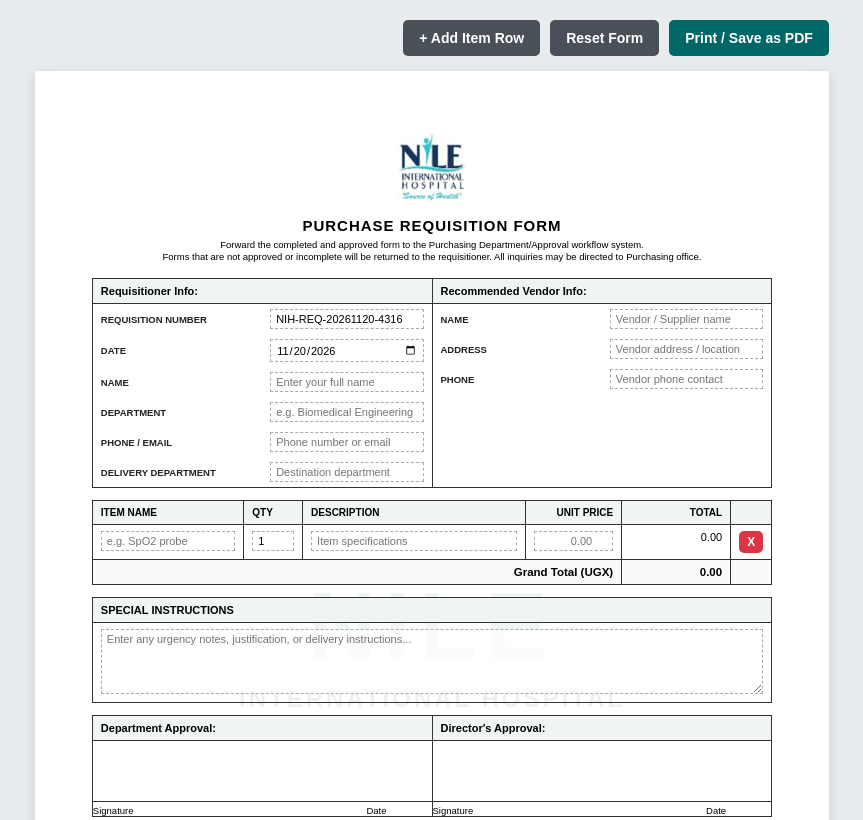
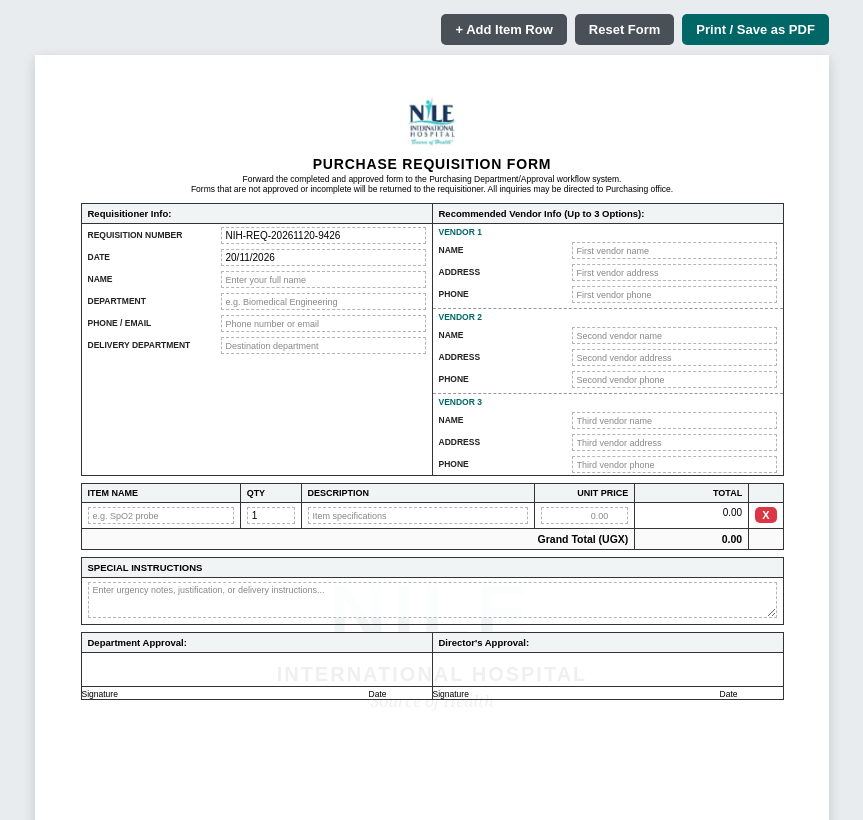
Before and after one commit to Mukisa-David/nih-requisition-form, a plain HTML site: page index.html in a window 1280 px wide. Shown: the top 820 px of the page, without its empty margins (208-1071 px from the left). Drawn offline with Linux system fonts and the light colour scheme.

Commit message:
vendors added

```diff
--- a/index.html
+++ b/index.html
@@ -3,7 +3,7 @@
 <head>
   <meta charset="UTF-8" />
   <meta name="viewport" content="width=device-width, initial-scale=1.0" />
-
+  <title>Nile International Hospital - Purchase Requisition Form</title>
   <style>
     :root {
       --primary-teal: #006666;
@@ -16,30 +16,35 @@
       font-family: Arial, Helvetica, sans-serif;
     }
 
+    @page {
+      size: A4 portrait;
+      margin: 8mm;
+    }
+
     body {
       background-color: #e9ecef;
       margin: 0;
-      padding: 20px;
+      padding: 14px;
       color: #000;
     }
 
     /* Action Bar (Hidden when printing) */
     .controls {
       max-width: 210mm;
-      margin: 0 auto 15px auto;
+      margin: 0 auto 10px auto;
       display: flex;
-      gap: 10px;
+      gap: 8px;
       justify-content: flex-end;
       flex-wrap: wrap;
     }
 
     .btn {
-      padding: 10px 16px;
+      padding: 8px 14px;
       border: none;
       border-radius: 5px;
       cursor: pointer;
       font-weight: bold;
-      font-size: 14px;
+      font-size: 13px;
     }
 
     .btn-primary {
@@ -55,17 +60,17 @@
     .btn-danger {
       background-color: #dc3545;
       color: white;
-      padding: 4px 8px;
-      font-size: 12px;
+      padding: 2px 7px;
+      font-size: 11px;
     }
 
-    /* A4 Page Container */
+    /* Single A4 Page Container */
     .page {
       width: 210mm;
       min-height: 297mm;
       margin: 0 auto;
       background: white;
-      padding: 15mm;
+      padding: 10mm 12mm;
       box-shadow: 0 4px 12px rgba(0, 0, 0, 0.15);
       position: relative;
       display: flex;
@@ -87,17 +92,17 @@
     }
 
     .watermark h1 {
-      font-size: 95px;
+      font-size: 80px;
       margin: 0;
-      letter-spacing: 8px;
+      letter-spacing: 6px;
       color: var(--primary-teal);
     }
 
     .watermark p {
-      font-size: 24px;
-      margin: 5px 0;
+      font-size: 20px;
+      margin: 4px 0;
       font-weight: bold;
-      letter-spacing: 3px;
+      letter-spacing: 2px;
     }
 
     .content-wrapper {
@@ -108,63 +113,40 @@
     /* Header */
     .header {
       text-align: center;
-      margin-bottom: 15px;
+      margin-bottom: 8px;
     }
 
     .logo-placeholder {
-      max-height: 75px;
-      margin-bottom: 5px;
-    }
-
-    .hospital-title {
-      color: var(--primary-teal);
-      font-size: 26px;
-      font-weight: 900;
-      margin: 0;
-      letter-spacing: 1px;
-    }
-
-    .hospital-sub {
-      font-size: 13px;
-      font-weight: bold;
-      letter-spacing: 2px;
-      margin: 2px 0;
-    }
-
-    .hospital-tagline {
-      color: var(--primary-teal);
-      font-family: Georgia, serif;
-      font-style: italic;
-      font-size: 13px;
-      margin: 0 0 12px 0;
+      max-height: 54px;
+      margin-bottom: 3px;
     }
 
     .form-title {
-      font-size: 15px;
+      font-size: 14px;
       font-weight: bold;
-      letter-spacing: 1px;
-      margin: 5px 0;
+      letter-spacing: 0.8px;
+      margin: 2px 0;
       text-transform: uppercase;
     }
 
     .instructions-sub {
-      font-size: 9.5px;
-      line-height: 1.3;
-      max-width: 85%;
-      margin: 0 auto 12px auto;
+      font-size: 8.5px;
+      line-height: 1.25;
+      max-width: 92%;
+      margin: 0 auto 6px auto;
     }
 
     /* Tables */
     table {
       width: 100%;
       border-collapse: collapse;
-      margin-bottom: 12px;
-      font-size: 11px;
+      margin-bottom: 7px;
+      font-size: 10px;
     }
 
     th, td {
       border: 1px solid var(--border-color);
-      padding: 6px 8px;
+      padding: 4px 6px;
       vertical-align: top;
     }
 
@@ -172,9 +154,10 @@
       background-color: var(--header-bg);
       text-align: left;
       font-weight: bold;
+      font-size: 9.5px;
     }
 
-    .info-grid td {
+    .info-grid > tbody > tr > td {
       width: 50%;
       padding: 0;
     }
@@ -186,29 +169,52 @@
 
     .nested-table td {
       border: none;
-      padding: 5px 8px;
+      padding: 2.5px 6px;
       vertical-align: middle;
     }
 
     .label-col {
-      width: 42%;
-      font-size: 9.5px;
+      width: 38%;
+      font-size: 8.5px;
       font-weight: bold;
       text-transform: uppercase;
       color: #222;
     }
 
+    .vendor-block {
+      border-bottom: 1px dashed #999;
+      padding: 3px 0;
+    }
+
+    .vendor-block:last-child {
+      border-bottom: none;
+      padding-bottom: 0;
+    }
+
+    .vendor-title {
+      font-size: 8.5px;
+      font-weight: bold;
+      color: var(--primary-teal);
+      text-transform: uppercase;
+      margin: 0 6px 2px 6px;
+    }
+
     /* Form Inputs */
     input[type="text"],
     input[type="number"],
-    input[type="date"],
     textarea {
       width: 100%;
-      border: 1px dashed #aaa;
-      background: rgba(255, 255, 255, 0.7);
-      padding: 3px 5px;
-      font-size: 11px;
+      border: 1px dashed #b5b5b5;
+      background: rgba(255, 255, 255, 0.8);
+      padding: 2px 4px;
+      font-size: 10px;
       color: #000;
+    }
+
+    input::placeholder,
+    textarea::placeholder {
+      color: #888;
+      font-size: 9px;
     }
 
     input:focus, textarea:focus {
@@ -218,8 +224,9 @@
     }
 
     .items-table th {
-      font-size: 10px;
+      font-size: 9px;
       text-transform: uppercase;
+      padding: 4px 6px;
     }
 
     .num-col {
@@ -228,17 +235,19 @@
 
     .total-row td {
       font-weight: bold;
-      font-size: 11.5px;
+      font-size: 10.5px;
       background-color: #fafafa;
+      padding: 4px 6px;
     }
 
     .special-box textarea {
-      min-height: 65px;
+      min-height: 36px;
+      height: 36px;
       resize: vertical;
     }
 
     .approval-box {
-      height: 75px;
+      height: 46px;
       display: flex;
       flex-direction: column;
       justify-content: flex-end;
@@ -248,23 +257,24 @@
       display: flex;
       justify-content: space-between;
       border-top: 1px solid #333;
-      padding-top: 3px;
-      font-size: 9.5px;
-      margin-top: 35px;
+      padding-top: 2px;
+      font-size: 8.5px;
+      margin-top: 22px;
     }
 
     .footer-note {
       text-align: right;
-      font-size: 9.5px;
+      font-size: 8.5px;
       color: #333;
-      margin-top: 20px;
+      margin-top: 6px;
     }
 
-    /* Print Styling */
+    /* Single-Page Print Styling */
     @media print {
       body {
         background: none;
         padding: 0;
+        margin: 0;
       }
       .controls, .no-print {
         display: none !important;
@@ -273,21 +283,40 @@
         box-shadow: none;
         margin: 0;
         width: 100%;
-        min-height: 280mm;
-        padding: 10mm;
+        min-height: auto;
+        height: auto;
+        padding: 4mm 6mm;
+        page-break-after: avoid;
+        break-after: avoid;
+      }
+      table, tr, td, th {
+        page-break-inside: avoid;
+        break-inside: avoid;
       }
       input[type="text"],
       input[type="number"],
-      input[type="date"],
       textarea {
         border: none !important;
         background: transparent !important;
-        padding: 0;
+        padding: 0 2px;
         resize: none;
       }
-      /* Hide date picker icon on print */
-      input[type="date"]::-webkit-calendar-picker-indicator {
-        display: none;
+      input::placeholder,
+      textarea::placeholder {
+        color: transparent !important;
+      }
+      .special-box textarea {
+        height: 28px;
+        min-height: 28px;
+      }
+      .approval-box {
+        height: 38px;
+      }
+      .sig-line {
+        margin-top: 16px;
+      }
+      .footer-note {
+        margin-top: 4px;
       }
     }
   </style>
@@ -297,7 +326,7 @@
   <div class="controls">
     <button class="btn btn-secondary" onclick="addRow()">+ Add Item Row</button>
     <button class="btn btn-secondary" onclick="resetForm()">Reset Form</button>
-    <button class="btn btn-primary" onclick="window.print()">Print / Save as PDF</button>
+    <button class="btn btn-primary" onclick="triggerPrint()">Print / Save as PDF</button>
   </div>
 
   <div class="page">
@@ -311,9 +340,7 @@
     <div class="content-wrapper">
       <!-- Header -->
       <div class="header">
-        <!-- Replace src with your actual hospital logo file if desired -->
         <img src="logo.png" alt="" class="logo-placeholder" onerror="this.style.display='none'">
-
         <div class="form-title">Purchase Requisition Form</div>
         <div class="instructions-sub">
           Forward the completed and approved form to the Purchasing Department/Approval workflow system.<br>
@@ -323,10 +350,13 @@
 
       <!-- Top Info Grid -->
       <table class="info-grid">
+        <thead>
           <tr>
             <th>Requisitioner Info:</th>
-          <th>Recommended Vendor Info:</th>
+            <th>Recommended Vendor Info (Up to 3 Options):</th>
           </tr>
+        </thead>
+        <tbody>
           <tr>
             <td>
               <table class="nested-table">
@@ -336,7 +366,7 @@
                 </tr>
                 <tr>
                   <td class="label-col">Date</td>
-                <td><input type="date" id="reqDate" /></td>
+                  <td><input type="text" id="reqDate" placeholder="DD/MM/YYYY" oninput="onDateChange()" /></td>
                 </tr>
                 <tr>
                   <td class="label-col">Name</td>
@@ -357,22 +387,62 @@
               </table>
             </td>
             <td>
+              <div class="vendor-block">
+                <div class="vendor-title">Vendor 1</div>
                 <table class="nested-table">
                   <tr>
                     <td class="label-col">Name</td>
-                <td><input type="text" placeholder="Vendor / Supplier name" /></td>
+                    <td><input type="text" placeholder="First vendor name" /></td>
                   </tr>
                   <tr>
                     <td class="label-col">Address</td>
-                <td><input type="text" placeholder="Vendor address / location" /></td>
+                    <td><input type="text" placeholder="First vendor address" /></td>
                   </tr>
                   <tr>
                     <td class="label-col">Phone</td>
-                <td><input type="text" placeholder="Vendor phone contact" /></td>
+                    <td><input type="text" placeholder="First vendor phone" /></td>
                   </tr>
                 </table>
+              </div>
+
+              <div class="vendor-block">
+                <div class="vendor-title">Vendor 2</div>
+                <table class="nested-table">
+                  <tr>
+                    <td class="label-col">Name</td>
+                    <td><input type="text" placeholder="Second vendor name" /></td>
+                  </tr>
+                  <tr>
+                    <td class="label-col">Address</td>
+                    <td><input type="text" placeholder="Second vendor address" /></td>
+                  </tr>
+                  <tr>
+                    <td class="label-col">Phone</td>
+                    <td><input type="text" placeholder="Second vendor phone" /></td>
+                  </tr>
+                </table>
+              </div>
+
+              <div class="vendor-block">
+                <div class="vendor-title">Vendor 3</div>
+                <table class="nested-table">
+                  <tr>
+                    <td class="label-col">Name</td>
+                    <td><input type="text" placeholder="Third vendor name" /></td>
+                  </tr>
+                  <tr>
+                    <td class="label-col">Address</td>
+                    <td><input type="text" placeholder="Third vendor address" /></td>
+                  </tr>
+                  <tr>
+                    <td class="label-col">Phone</td>
+                    <td><input type="text" placeholder="Third vendor phone" /></td>
+                  </tr>
+                </table>
+              </div>
             </td>
           </tr>
+        </tbody>
       </table>
 
       <!-- Items Table -->
@@ -384,7 +454,7 @@
             <th style="width: 35%;">Description</th>
             <th style="width: 15%;" class="num-col">Unit Price</th>
             <th style="width: 17%;" class="num-col">Total</th>
-            <th class="no-print" style="width: 40px;"></th>
+            <th class="no-print" style="width: 34px;"></th>
           </tr>
         </thead>
         <tbody id="itemsBody">
@@ -408,22 +478,29 @@
 
       <!-- Special Instructions -->
       <table>
+        <thead>
           <tr>
             <th>SPECIAL INSTRUCTIONS</th>
           </tr>
+        </thead>
+        <tbody>
           <tr>
             <td class="special-box">
-            <textarea placeholder="Enter any urgency notes, justification, or delivery instructions..."></textarea>
+              <textarea placeholder="Enter urgency notes, justification, or delivery instructions..."></textarea>
             </td>
           </tr>
+        </tbody>
       </table>
 
       <!-- Approval Signatures -->
       <table class="info-grid">
+        <thead>
           <tr>
             <th>Department Approval:</th>
             <th>Director's Approval:</th>
           </tr>
+        </thead>
+        <tbody>
           <tr>
             <td>
               <div class="approval-box">
@@ -442,6 +519,7 @@
               </div>
             </td>
           </tr>
+        </tbody>
       </table>
     </div>
 
@@ -451,13 +529,34 @@
   </div>
 
   <script>
-    function generateReqNumber() {
+    let randomSuffix = Math.floor(1000 + Math.random() * 9000);
+    let savedValuesMap = new Map();
+
+    function getTodayFormatted() {
       const now = new Date();
+      const dd = String(now.getDate()).padStart(2, '0');
+      const mm = String(now.getMonth() + 1).padStart(2, '0');
       const yyyy = now.getFullYear();
+      return `${dd}/${mm}/${yyyy}`;
+    }
+
+    function buildReqNumberFromDate(dateStr) {
+      const parts = dateStr.split('/');
+      if (parts.length === 3 && parts[2].length === 4) {
+        const [dd, mm, yyyy] = parts;
+        return `NIH-REQ-${yyyy}${mm}${dd}-${randomSuffix}`;
+      }
+      const now = new Date();
+      const dd = String(now.getDate()).padStart(2, '0');
       const mm = String(now.getMonth() + 1).padStart(2, '0');
-      const dd = String(now.getDate()).padStart(2, '0');
-      const rand = Math.floor(1000 + Math.random() * 9000);
-      return `NIH-REQ-${yyyy}${mm}${dd}-${rand}`;
+      const yyyy = now.getFullYear();
+      return `NIH-REQ-${yyyy}${mm}${dd}-${randomSuffix}`;
+    }
+
+    function onDateChange() {
+      const dateVal = document.getElementById('reqDate').value.trim();
+      document.getElementById('reqNumber').value = buildReqNumberFromDate(dateVal);
+      syncFooterReq();
     }
 
     function syncFooterReq() {
@@ -514,18 +613,54 @@
       }
       tbody.querySelector('.qty').value = 1;
       tbody.querySelector('.price').value = '';
+      randomSuffix = Math.floor(1000 + Math.random() * 9000);
       initForm();
     }
 
+    function prepareForPrint() {
+      savedValuesMap.clear();
+      const fields = document.querySelectorAll('.page input[type="text"], .page input[type="number"], .page textarea');
+      fields.forEach((field, idx) => {
+        savedValuesMap.set(idx, field.value);
+        // Hide default qty=1 if unit price wasn't entered so blank rows don't show stray "1"
+        if (field.classList.contains('qty')) {
+          const row = field.closest('tr');
+          const priceVal = row ? parseFloat(row.querySelector('.price')?.value) : NaN;
+          if (!priceVal && field.value === '1') {
+            field.value = '';
+          }
+        }
+      });
+    }
+
+    function restoreAfterPrint() {
+      const fields = document.querySelectorAll('.page input[type="text"], .page input[type="number"], .page textarea');
+      fields.forEach((field, idx) => {
+        if (savedValuesMap.has(idx)) {
+          field.value = savedValuesMap.get(idx);
+        }
+      });
+      calculateTotals();
+    }
+
+    function triggerPrint() {
+      prepareForPrint();
+      window.print();
+      setTimeout(restoreAfterPrint, 500);
+    }
+
+    window.addEventListener('beforeprint', prepareForPrint);
+    window.addEventListener('afterprint', restoreAfterPrint);
+
     function initForm() {
-      const today = new Date().toISOString().split('T')[0];
-      document.getElementById('reqDate').value = today;
-      document.getElementById('reqNumber').value = generateReqNumber();
+      const todayStr = getTodayFormatted();
+      document.getElementById('reqDate').value = todayStr;
+      document.getElementById('reqNumber').value = buildReqNumberFromDate(todayStr);
       syncFooterReq();
       calculateTotals();
     }
 
-    window.onload = initForm;
+    document.addEventListener('DOMContentLoaded', initForm);
   </script>
 </body>
 </html>
```
Lines whose indentation alone changed are shown as unchanged.
